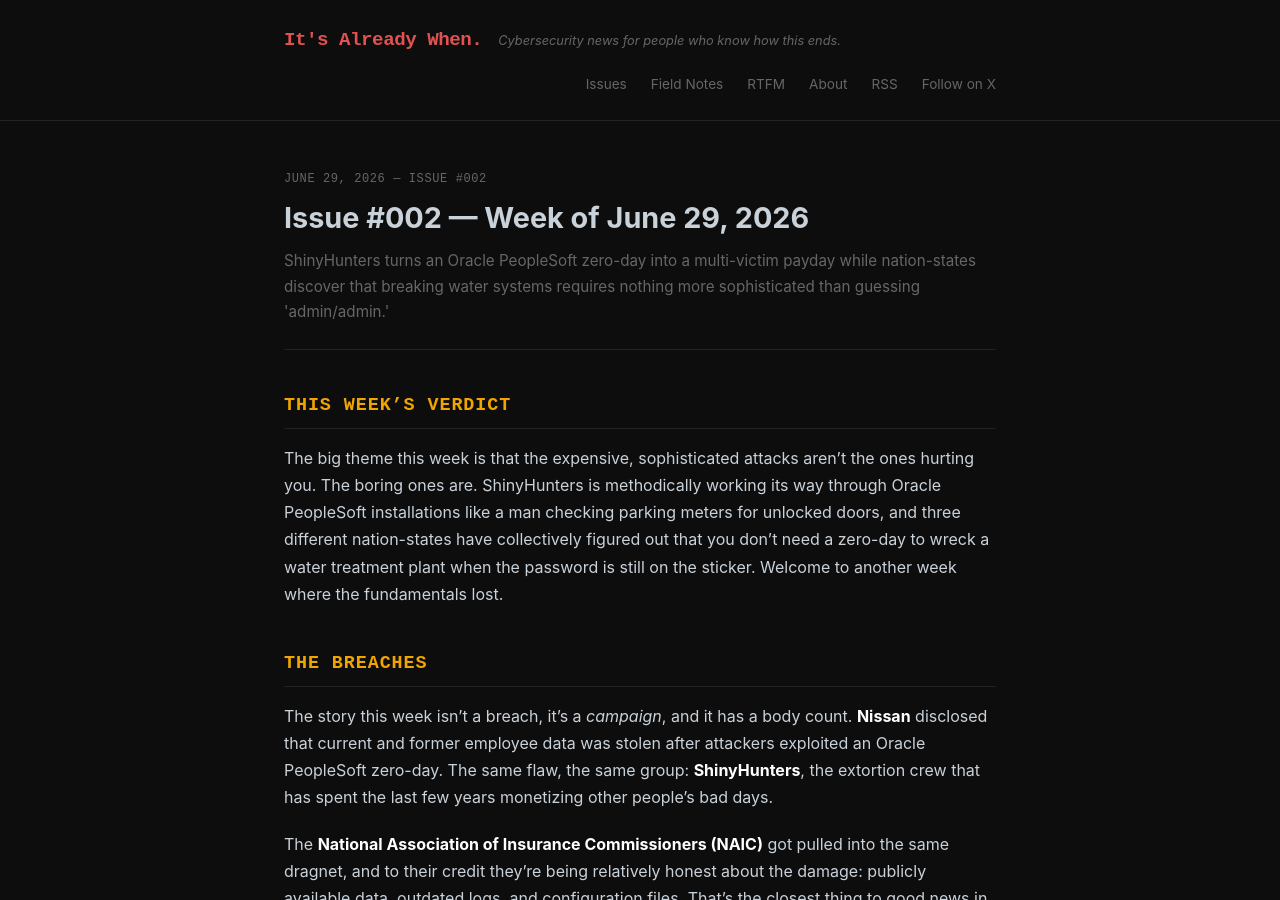
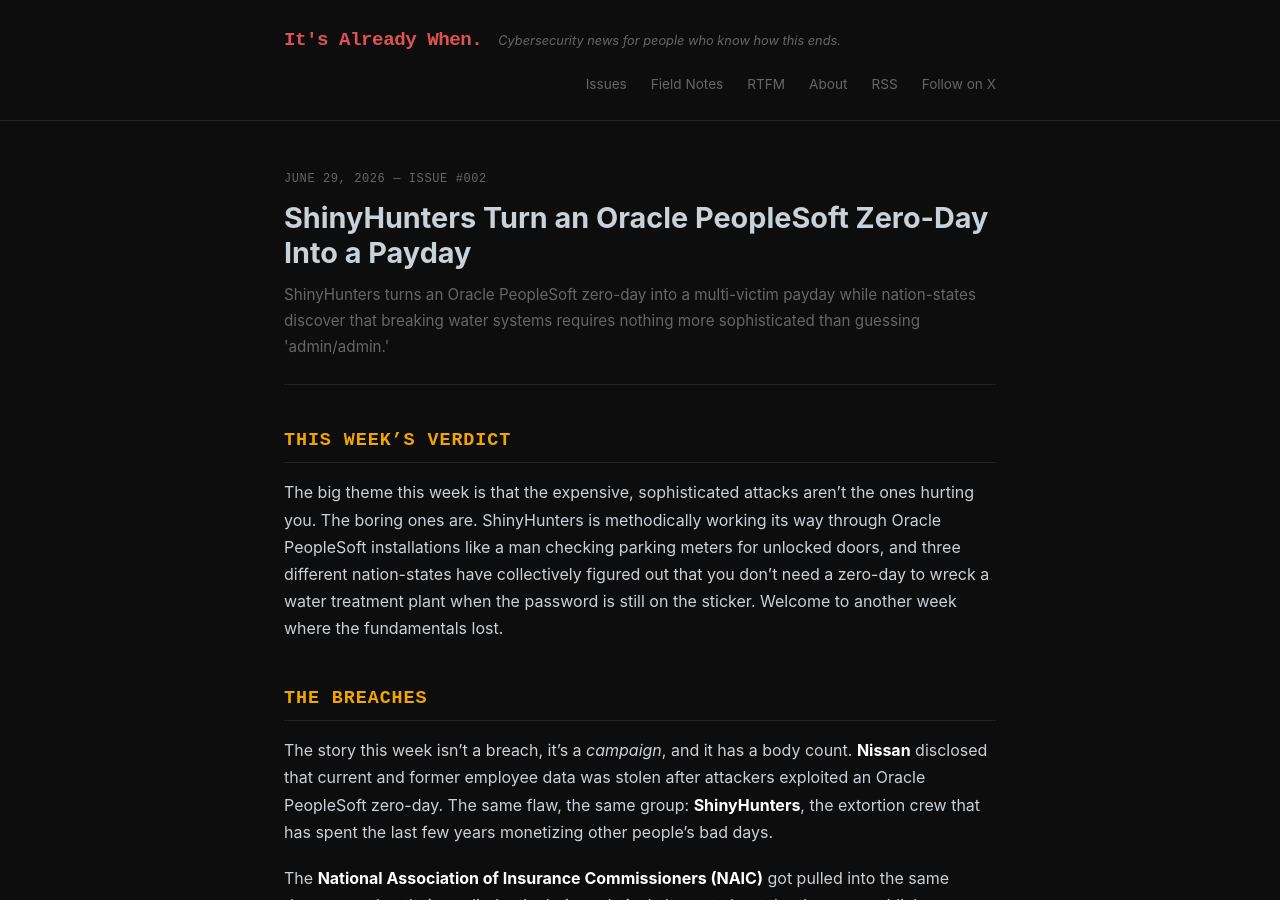
Before and after one commit to bizzal70/itsalreadywhen, a Jekyll site: the page built from _posts/2026-06-29-issue-002.md, in a window 1280 px wide and 900 px high. Built offline with Jekyll 4.4.1, drawn with Linux system fonts in a browser that asks for light colours.

Commit message:
fix(seo): backfill og:description from dek; retitle June-29 dup

```diff
--- a/_posts/2026-06-29-issue-002.md
+++ b/_posts/2026-06-29-issue-002.md
@@ -1,9 +1,10 @@
 ---
 layout: post
-title: "Issue #002 — Week of June 29, 2026"
+title: "ShinyHunters Turn an Oracle PeopleSoft Zero-Day Into a Payday"
 date: 2026-06-29
 issue: "2"
 summary: "ShinyHunters turns an Oracle PeopleSoft zero-day into a multi-victim payday while nation-states discover that breaking water systems requires nothing more sophisticated than guessing 'admin/admin.'"
+description: "ShinyHunters turns an Oracle PeopleSoft zero-day into a multi-victim payday while nation-states discover that breaking water systems requires nothing more sophisticated than guessing 'admin/admin.'"
 ---
 
 ## This Week's Verdict
```
